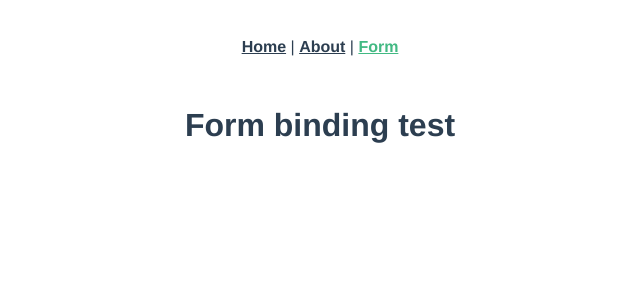
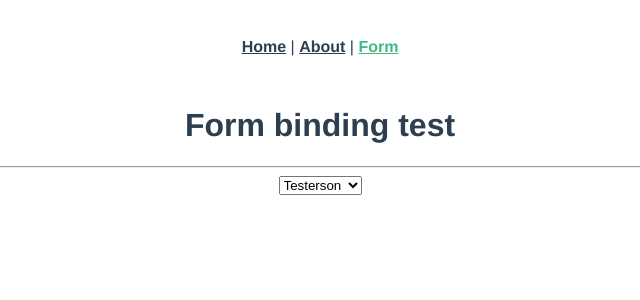
Before and after one commit to jsh-hk/vuex-form-binding, a Vue app: page /#/form in a window 1280 px wide. Shown: the top 300 px of the page, without its empty margins (320-960 px from the left). Built offline with nearby package versions, Linux system fonts and the light colour scheme.

Commit message:
Organize tests. Add user selector

```diff
--- /dev/null
+++ b/src/components/UserSelect.vue
@@ -0,0 +1,27 @@
+<template>
+    <select class="user-select">
+      <option
+        v-for="user in users"
+        :key="user.id">
+        {{user.name}}
+      </option>
+    </select>
+</template>
+
+<script>
+export default {
+  name: 'UserSelect',
+  data () {
+    return {
+      users: [
+        { id: 1, name: 'Testerson' },
+        { id: 2, name: 'Besterson' }
+      ]
+    }
+  }
+}
+</script>
+
+<style scoped>
+
+</style>
--- a/src/views/Form.vue
+++ b/src/views/Form.vue
@@ -1,5 +1,21 @@
 <template>
   <div class="about">
     <h1>Form binding test</h1>
+    <hr>
+    <UserSelect />
   </div>
 </template>
+
+<script>
+import UserSelect from '@/components/UserSelect'
+
+export default {
+  components: {
+    UserSelect
+  }
+}
+</script>
+
+<style scoped>
+
+</style>
```
Also changed, not shown: 2 other files (tests, documents, lock files or other folders).
